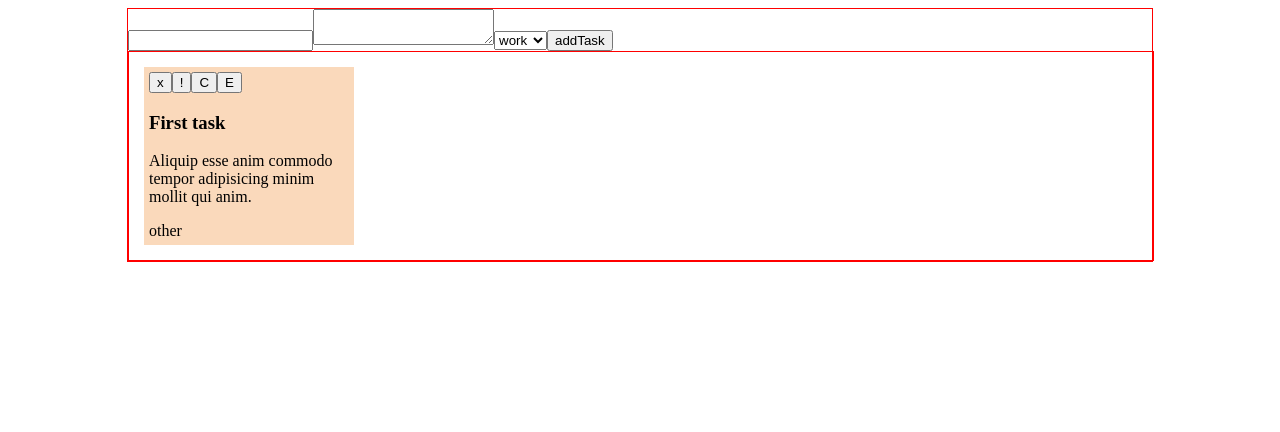
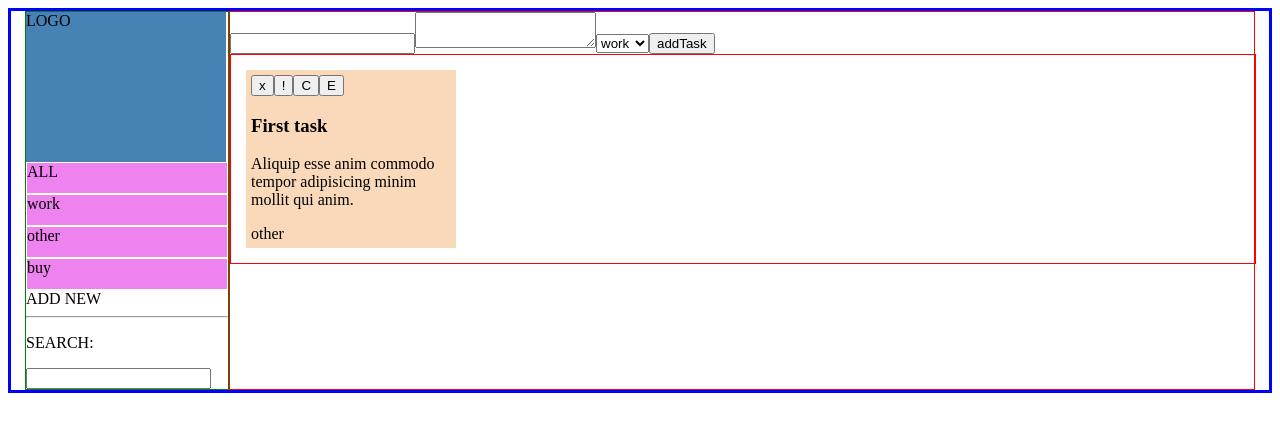
Before and after one commit to uxanovav/todo, a React (Create React App) app: page / in a window 1280 px wide. Shown: the top 432 px of the page. Built offline with nearby package versions, Linux system fonts and the light colour scheme.

Commit message:
feat: add category function

```diff
--- a/src/component/App/App.js
+++ b/src/component/App/App.js
@@ -1,10 +1,15 @@
 import { BrowserRouter } from "react-router-dom";
 import TodoListContainer from "../TodoListContainer";
+import TodoCategoryContainer from "../TodoCategory/TodoCategoryContainer";
+import style from "./App.module.css";
 
 function App() {
   return (
     <BrowserRouter>
-      <TodoListContainer />
+      <div className={style.wrapper}>
+        <TodoCategoryContainer />
+        <TodoListContainer />
+      </div>
     </BrowserRouter>
   );
 }
--- /dev/null
+++ b/src/component/App/App.module.css
@@ -0,0 +1,6 @@
+.wrapper {
+  margin: 0 auto;
+  border: 3px blue solid;
+  display: flex;
+  justify-content: center;
+}
--- /dev/null
+++ b/src/component/TodoCategory/CategorySetting/CategorySetting.js
@@ -0,0 +1,34 @@
+import React, { useState } from "react";
+
+const CategorySetting = ({ addCategory, categoryData, deleteCategory }) => {
+  const [isAdd, setIsAdd] = useState(false);
+  const [newCategory, setNewCategory] = useState("");
+
+  const onAddNewCategory = () => {
+    addCategory(newCategory);
+    return setNewCategory("");
+  };
+
+  return (
+    <div>
+      <div onClick={(e) => setIsAdd(!isAdd)}>ADD NEW</div>
+      {isAdd ? (
+        <div>
+          <input
+            value={newCategory}
+            onChange={(e) => setNewCategory(e.target.value)}
+            placeholder="New category name"
+          ></input>
+          <br />
+          <button onClick={onAddNewCategory}>ADD</button>
+          <hr />
+        </div>
+      ) : null}
+      <hr />
+      <p>SEARCH:</p>
+      <input></input>
+    </div>
+  );
+};
+
+export default CategorySetting;
--- /dev/null
+++ b/src/component/TodoCategory/TodoCategory.js
@@ -0,0 +1,19 @@
+import React from "react";
+import styles from "./TodoCategory.module.css";
+
+const TodoCategory = ({ categoryData, deleteCategory }) => {
+  return (
+    <>
+      <div className={styles.category}>ALL</div>
+      {categoryData.map((categoryItem) => {
+        return (
+          <div key={categoryItem.id} className={styles.category}>
+            {categoryItem.label}
+          </div>
+        );
+      })}
+    </>
+  );
+};
+
+export default TodoCategory;
--- /dev/null
+++ b/src/component/TodoCategory/TodoCategory.module.css
@@ -0,0 +1,16 @@
+.panel {
+  border: 1px green solid;
+}
+
+.logo {
+  width: 200px;
+  height: 150px;
+  background-color: steelblue;
+}
+
+.category {
+  width: 200px;
+  height: 30px;
+  border: 1px white solid;
+  background-color: violet;
+}
--- /dev/null
+++ b/src/component/TodoCategory/TodoCategoryContainer.js
@@ -0,0 +1,56 @@
+import React from "react";
+import TodoCategory from "./TodoCategory";
+import CategorySetting from "./CategorySetting/CategorySetting";
+import { connect } from "react-redux";
+import styles from "./TodoCategory.module.css";
+import {
+  addCategoryActionCreator,
+  deleteCategoryActionCreator,
+} from "../../redux/category-reducer";
+
+const TodoCategoryC = (state) => {
+  const renderCategory = (categoryData, addCategory, deleteCategory) => {
+    return (
+      <div className={styles.panel}>
+        <div className={styles.logo}>LOGO</div>
+        <TodoCategory
+          categoryData={categoryData}
+          deleteCategory={deleteCategory}
+        />
+        <CategorySetting
+          addCategory={addCategory}
+          categoryData={categoryData}
+        />
+      </div>
+    );
+  };
+  return renderCategory(
+    state.categoryData,
+    state.addCategory,
+    state.deleteCategory
+  );
+};
+
+const MapStateToPops = (state) => {
+  return {
+    categoryData: state.categoryReducer.categoryData,
+  };
+};
+
+const MapDispatchToProps = (dispatch) => {
+  return {
+    addCategory: (newCategory) => {
+      return dispatch(addCategoryActionCreator(newCategory));
+    },
+    deleteCategory: (id) => {
+      return dispatch(deleteCategoryActionCreator(id));
+    },
+  };
+};
+
+const TodoCategoryContainer = connect(
+  MapStateToPops,
+  MapDispatchToProps
+)(TodoCategoryC);
+
+export default TodoCategoryContainer;
--- a/src/component/TodoInput/TodoInput.js
+++ b/src/component/TodoInput/TodoInput.js
@@ -16,7 +16,11 @@ const TodoInput = (props) => {
       <textarea ref={newTodoText} />
       <select ref={newTodoCategory}>
         {props.categoryData.map((category) => {
-          return <option value={category.label}>{category.label}</option>;
+          return (
+            <option key={category.id} value={category.label}>
+              {category.label}
+            </option>
+          );
         })}
       </select>
       <button onClick={onAdd}>addTask</button>
--- a/src/component/TodoListContainer.js
+++ b/src/component/TodoListContainer.js
@@ -56,7 +56,7 @@ const TodoListContainerC = (state) => {
 const MapStateToPops = (state) => {
   return {
     todoListData: state.todoListReducer.todoListData,
-    categoryData: state.todoListReducer.categoryData,
+    categoryData: state.categoryReducer.categoryData,
   };
 };
 
--- a/src/component/TodoListContainer.module.css
+++ b/src/component/TodoListContainer.module.css
@@ -1,7 +1,6 @@
 .body {
   position: relative;
 
-  margin: 0 auto;
   width: 1024px;
   border: red 1px solid;
 }
--- /dev/null
+++ b/src/redux/category-reducer.js
@@ -0,0 +1,48 @@
+const ADD_CATEGORY = "ADD-CATEGORY";
+const DELETE_CATEGORY = "DELETE-CATEGORY";
+const UPDATE_CATEGORY = "UPDATE-CATEGORY";
+
+let initialState = {
+  categoryData: [
+    { id: 0, label: "work" },
+    { id: 1, label: "other" },
+    { id: 2, label: "buy" },
+  ],
+};
+
+export default function categoryReducer(state = initialState, payload) {
+  switch (payload.type) {
+    case ADD_CATEGORY: {
+      let newCategory = {
+        id:
+          state.categoryData.length !== 0
+            ? state.categoryData[state.categoryData.length - 1].id + 1
+            : 0,
+        label: payload.newCategory,
+      };
+      return {
+        ...state,
+        categoryData: [...state.categoryData, newCategory],
+      };
+    }
+    case DELETE_CATEGORY: {
+      return {
+        ...state,
+        categoryData: state.categoryData.filter(
+          (category) => category.id !== payload.id
+        ),
+      };
+    }
+    default: {
+      return state;
+    }
+  }
+}
+
+export const addCategoryActionCreator = (newCategory) => {
+  return { type: ADD_CATEGORY, newCategory: newCategory };
+};
+
+export const deleteCategoryActionCreator = (id) => {
+  return { type: DELETE_CATEGORY, id: id };
+};
--- a/src/redux/redux-store.js
+++ b/src/redux/redux-store.js
@@ -1,8 +1,10 @@
 import { combineReducers, createStore } from "redux";
 import todoListReducer from "./todolist-reducer";
+import categoryReducer from "./category-reducer";
 
 let reducers = combineReducers({
   todoListReducer,
+  categoryReducer,
 });
 
 let store = createStore(reducers);
--- a/src/redux/todolist-reducer.js
+++ b/src/redux/todolist-reducer.js
@@ -20,7 +20,7 @@ let initialState = {
       currentText: "",
     },
   ],
-  categoryData: [{ label: "work" }, { label: "other" }, { label: "buy" }],
+  filter: "",
 };
 
 export default function todoListReducer(state = initialState, payload) {
```
